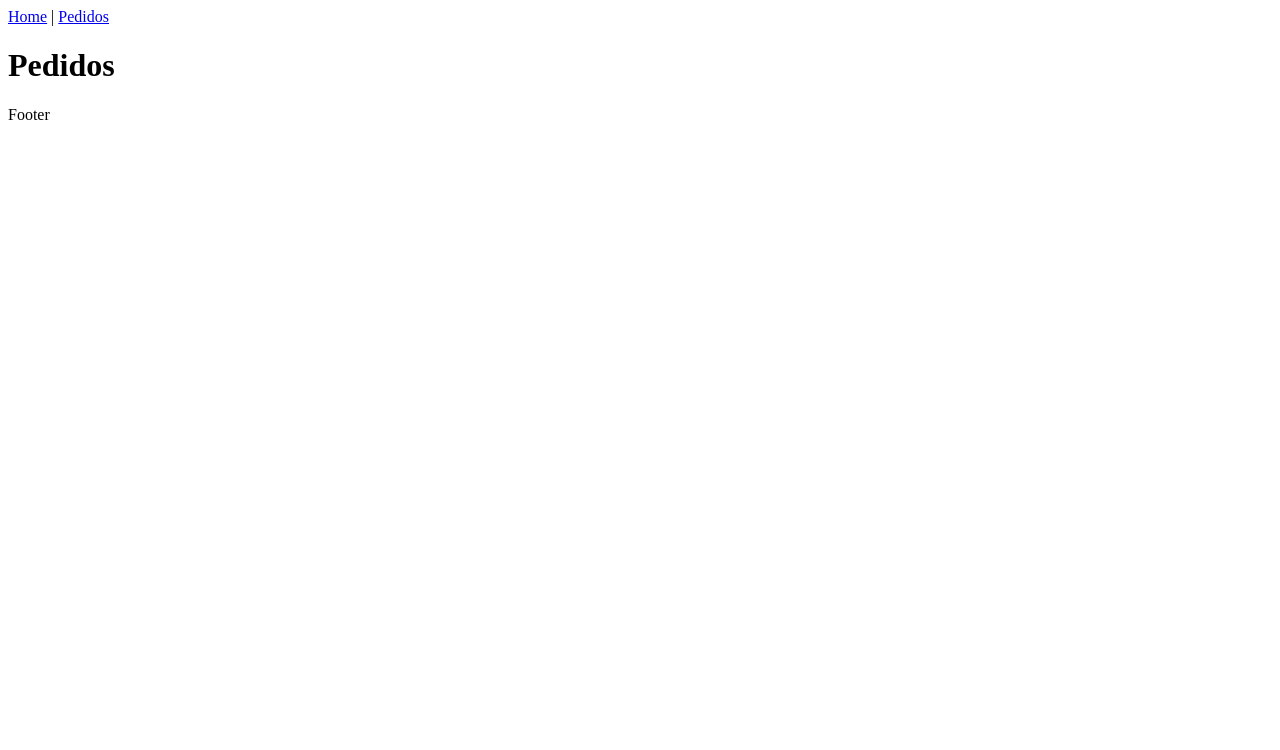
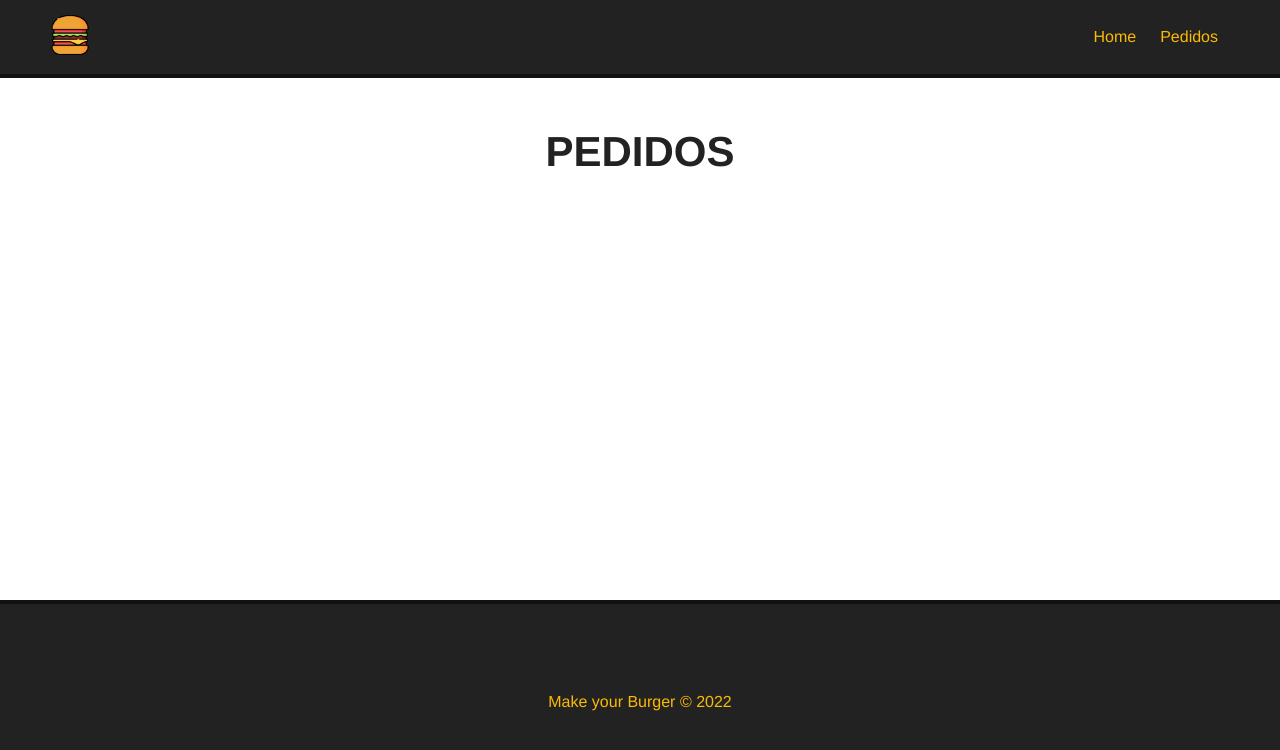
Before and after one commit to ricardorocker/vue3-make-your-burguer-app, a Vue app: page /pedidos in a window 1280 px wide. Shown: the top 750 px of the page. Built offline with nearby package versions, Linux system fonts and the light colour scheme.

Commit message:
Cabeçalho e Rodapé e revisão do que já foi feito

```diff
--- a/src/App.vue
+++ b/src/App.vue
@@ -1,20 +1,44 @@
 <template>
   <div>
-    <NavBar />
+    <NavBar :srcImage="src_name" :altImage="alt_name" />
     <router-view />
-    <Footer></Footer>
+    <Footer />
   </div>
 </template>
 
 <script>
-import Footer from './components/Footer.vue';
+import Footer from "./components/Footer.vue";
 import NavBar from "./components/NavBar.vue";
 
 export default {
   name: "App",
   components: { NavBar, Footer },
+  data() {
+    return {
+      src_name: "/img/logo.png",
+      alt_name: "Make your burger",
+    };
+  },
 };
 </script>
 
 <style>
+* {
+  font-family: Helvetica;
+  padding: 0;
+  margin: 0;
+  box-sizing: border-box;
+}
+
+.main-container {
+  margin: 50px;
+  min-height: 250px;
+}
+
+h1 {
+  text-align: center;
+  font-size: 42px;
+  margin-bottom: 30px;
+  color: #222;
+}
 </style>
--- a/src/components/Footer.vue
+++ b/src/components/Footer.vue
@@ -1,9 +1,26 @@
 <template>
-    <p>Footer</p>
+  <div id="footer">
+    <p>Make your Burger &copy; 2022</p>
+  </div>
 </template>
 
 <script>
 export default {
-    name: 'Footer'
+  name: "Footer",
+};
+</script>
+
+<style scoped>
+#footer {
+  height: 200px;
+  background-color: #222;
+  border-top: 4px solid #111;
+  color: #fcba03;
+  display: flex;
+  align-items: center;
+  justify-content: center;
+  position: absolute;
+  bottom: 0;
+  width: 100%;
 }
-</script>
+</style>
--- a/src/components/NavBar.vue
+++ b/src/components/NavBar.vue
@@ -1,19 +1,52 @@
 <template>
   <nav>
-    <router-link to="/">
-        <img src="" id="logo">
+    <router-link to="/" id="logo-url">
+        <img :src="srcImage" :alt="altImage" id="logo">
     </router-link>
-    <router-link to="/">Home</router-link> |
+    <router-link to="/">Home</router-link>
     <router-link to="/pedidos">Pedidos</router-link>
   </nav>
 </template>
 
 <script>
 export default {
-    name: 'Navbar'
+    name: 'Navbar',
+    props: [
+      "srcImage",
+      "altImage"
+    ]
 }
 </script>
 
 <style scoped>
+nav {
+  background-color: #222;
+  border-bottom: 4px solid #111;
+  padding: 15px 50px;
+  display: flex;
+  justify-content: flex-end;
+  align-items: center;
+}
+
+#logo-url{
+  margin: auto;
+  margin-left: 0;
+}
+
+#logo{
+  height: 40px;
+  width: 40px;
+}
+
+nav a{
+  color: #FCBA03;
+  text-decoration: none;
+  margin: 12px;
+  transition: .5s;
+}
+
+nav a:hover {
+  color: #FFF;
+}
 
 </style>
--- a/src/views/HomeView.vue
+++ b/src/views/HomeView.vue
@@ -1,9 +1,8 @@
 <template>
-  <div class="home">
-    <h1>Home</h1>
+  <div class="main-container">
+    <h1>HOME</h1>
   </div>
 </template>
 
 <script>
-
 </script>
--- a/src/views/PedidosView.vue
+++ b/src/views/PedidosView.vue
@@ -1,11 +1,11 @@
 <template>
-    <div>
-        <h1>Pedidos</h1>
-    </div>
+  <div class="main-container">
+    <h1>PEDIDOS</h1>
+  </div>
 </template>
 
 <script>
 export default {
-    name: 'Pedidos'
-}
+  name: "Pedidos",
+};
 </script>
```
